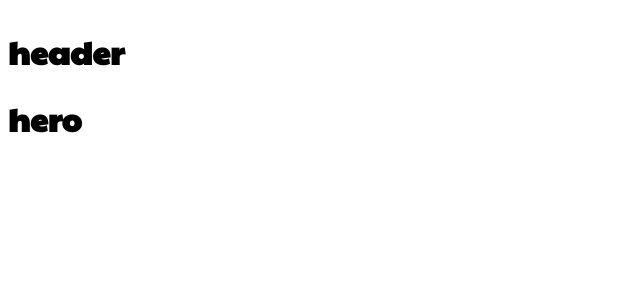
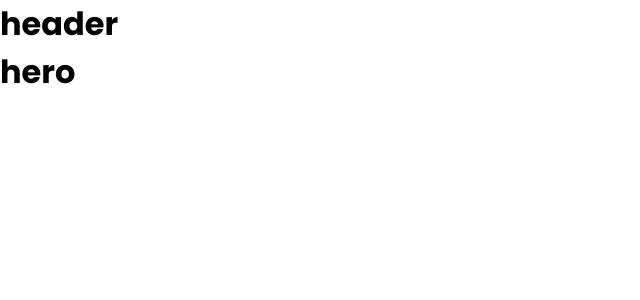
Before and after one commit to laurentino01/creamidia, a Next.js app: page / in a window 1280 px wide. Shown: the top 300 px of the page, without its empty margins (0-640 px from the left). Built offline with nearby package versions, Linux system fonts and the light colour scheme.

Commit message:
init css configs

```diff
--- a/src/app/globals.css
+++ b/src/app/globals.css
@@ -11,3 +11,10 @@ html,
 body {
   overflow-x: hidden;
 }
+
+* {
+  margin: 0;
+  padding: 0;
+  box-sizing: border-box;
+  font-family: "Poppins", sans-serif;
+}
```
